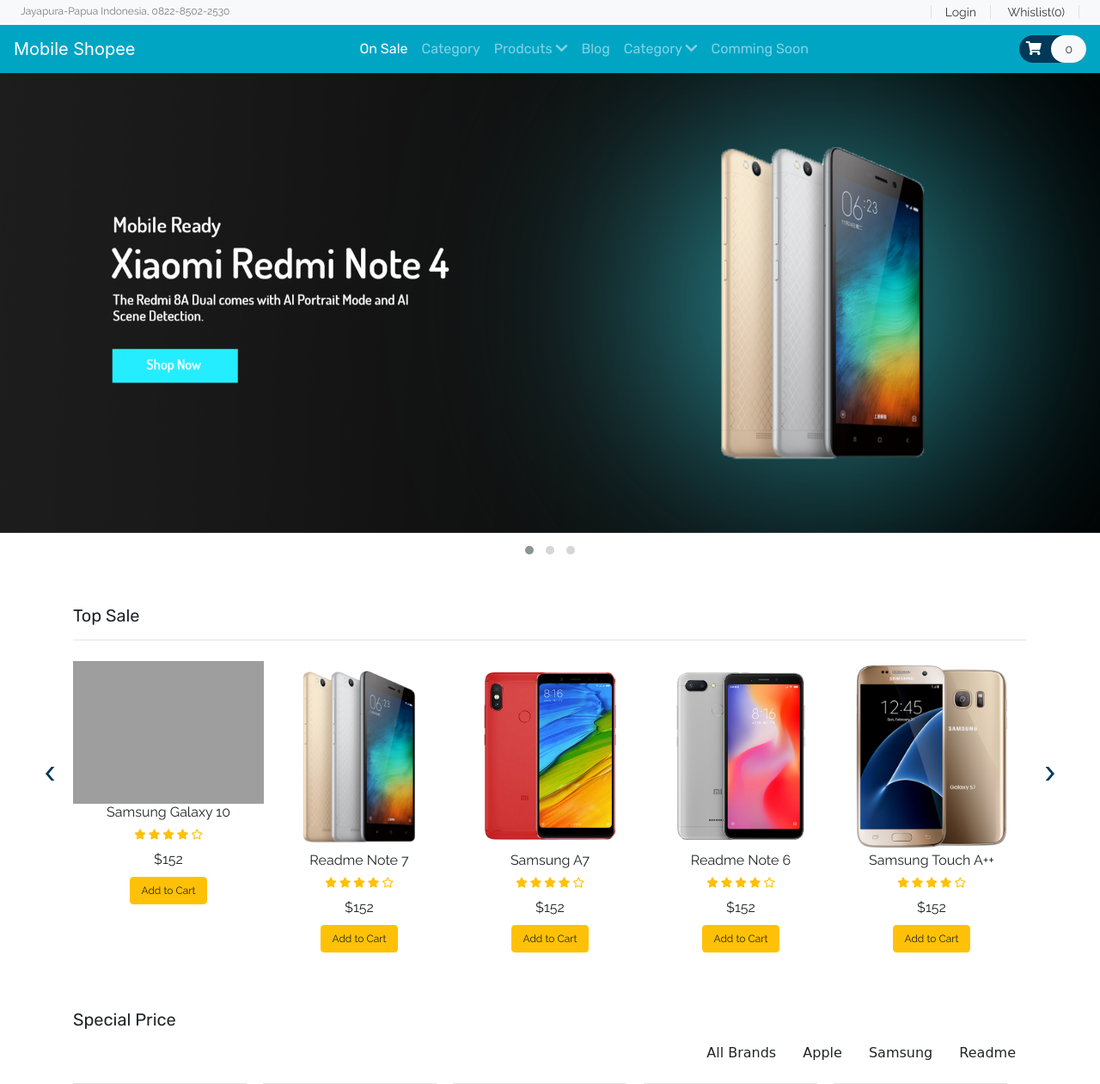
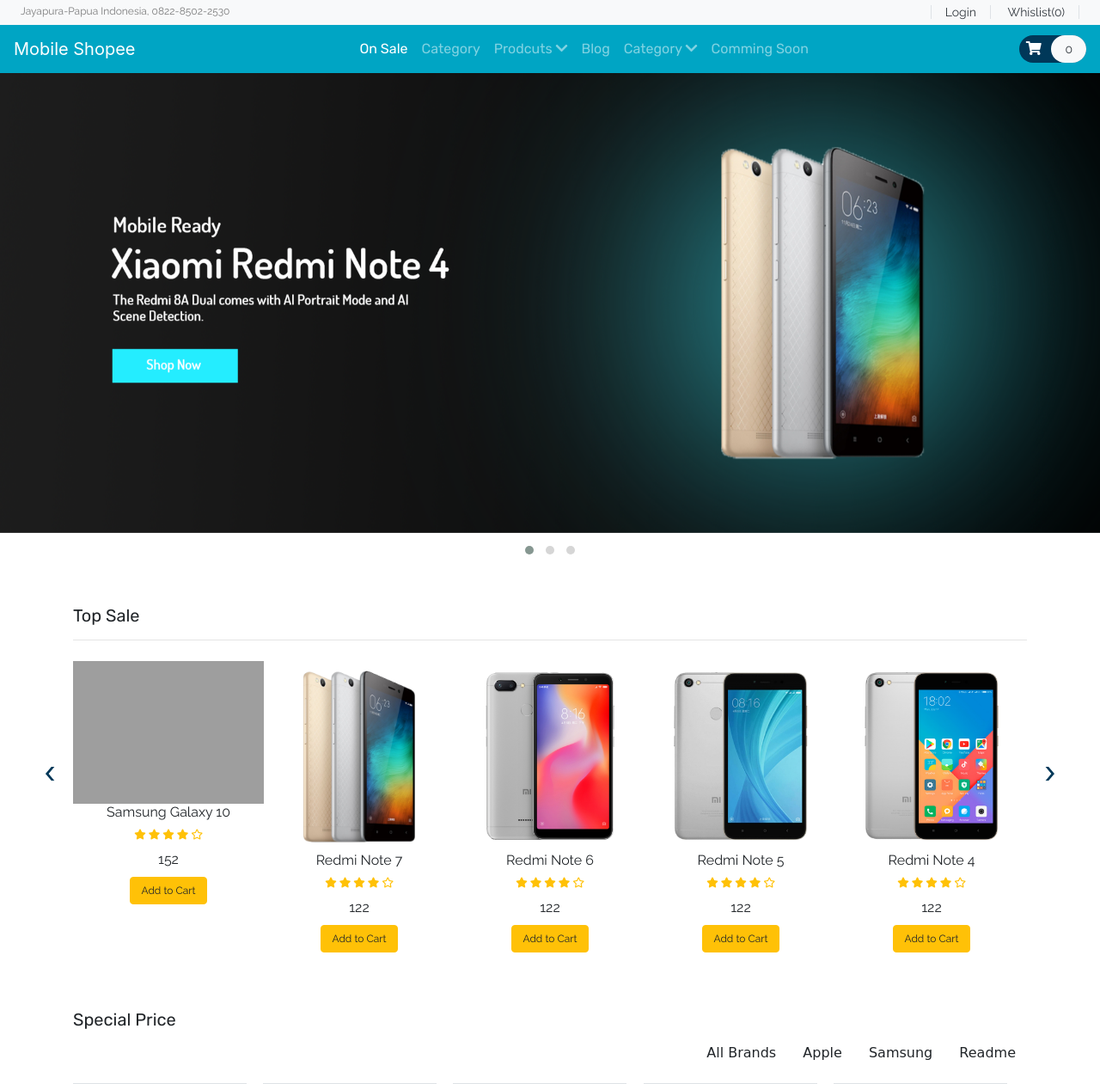
Before and after one commit to arul-25/mobile_shopee, a PHP site: page / in a window 1280 px wide. Shown: the top 1261 px of the page at 86% size. Run offline with PHP 8.4, Linux system fonts and the light colour scheme; data comes from the database, SQL or seed files in the repository; some web fonts are replaced; grey boxes are pictures that could not be loaded.

Commit message:
menampilkan data di index.php

```diff
--- a/App/Entity/EntityProduct.php
+++ b/App/Entity/EntityProduct.php
@@ -95,7 +95,7 @@ class EntityProduct
     /**
      * Get the value of item_image
      */
-    public function getImage(): string
+    public function getItem_image(): string
     {
         return $this->item_image;
     }
@@ -105,7 +105,7 @@ class EntityProduct
      *
      * @return  self
      */
-    public function setImage(string $item_image): void
+    public function setItem_image(string $item_image): void
     {
         $this->item_image = $item_image;
     }
--- a/Template/_top-sale.php
+++ b/Template/_top-sale.php
@@ -5,11 +5,12 @@
         <hr>
         <!-- Owl Carousel -->
         <div class="owl-carousel owl-theme">
+            <?php foreach ($repositoryProduct->getData() as $row) : ?>
                 <div class="item py-2">
                     <div class="product font-rale">
-                    <a href="#"><img src="./assets/products/1.png" alt="product1" class="img-fluid"></a>
+                        <a href="#"><img src="<?= $row->getItem_image(); ?>" alt="product1" class="img-fluid"></a>
                         <div class="text-center">
-                        <h6>Samsung Galaxy 10</h6>
+                            <h6><?= $row->getItem_name() ?? "unknown"; ?></h6>
                             <div class="rating text-warning font-size-12">
                                 <span><i class="fas fa-star"></i></span>
                                 <span><i class="fas fa-star"></i></span>
@@ -18,107 +19,13 @@
                                 <span><i class="far fa-star"></i></span>
                             </div>
                             <div class="price py-2">
-                            <span>$152</span>
+                                <span><?= $row->getItem_price() ?? "0"; ?></span>
                             </div>
                             <button type="submit" class="btn btn-warning font-size-12">Add to Cart</button>
                         </div>
                     </div>
                 </div>
-            <div class="item py-2">
-                <div class="product font-rale">
-                    <a href="#"><img src="./assets/products/2.png" alt="product1" class="img-fluid"></a>
-                    <div class="text-center">
-                        <h6>Readme Note 7</h6>
-                        <div class="rating text-warning font-size-12">
-                            <span><i class="fas fa-star"></i></span>
-                            <span><i class="fas fa-star"></i></span>
-                            <span><i class="fas fa-star"></i></span>
-                            <span><i class="fas fa-star"></i></span>
-                            <span><i class="far fa-star"></i></span>
-                        </div>
-                        <div class="price py-2">
-                            <span>$152</span>
-                        </div>
-                        <button type="submit" class="btn btn-warning font-size-12">Add to Cart</button>
-                    </div>
-                </div>
-            </div>
-            <div class="item py-2">
-                <div class="product font-rale">
-                    <a href="#"><img src="./assets/products/6.png" alt="product1" class="img-fluid"></a>
-                    <div class="text-center">
-                        <h6>Samsung A7</h6>
-                        <div class="rating text-warning font-size-12">
-                            <span><i class="fas fa-star"></i></span>
-                            <span><i class="fas fa-star"></i></span>
-                            <span><i class="fas fa-star"></i></span>
-                            <span><i class="fas fa-star"></i></span>
-                            <span><i class="far fa-star"></i></span>
-                        </div>
-                        <div class="price py-2">
-                            <span>$152</span>
-                        </div>
-                        <button type="submit" class="btn btn-warning font-size-12">Add to Cart</button>
-                    </div>
-                </div>
-            </div>
-            <div class="item py-2">
-                <div class="product font-rale">
-                    <a href="#"><img src="./assets/products/3.png" alt="product1" class="img-fluid"></a>
-                    <div class="text-center">
-                        <h6>Readme Note 6</h6>
-                        <div class="rating text-warning font-size-12">
-                            <span><i class="fas fa-star"></i></span>
-                            <span><i class="fas fa-star"></i></span>
-                            <span><i class="fas fa-star"></i></span>
-                            <span><i class="fas fa-star"></i></span>
-                            <span><i class="far fa-star"></i></span>
-                        </div>
-                        <div class="price py-2">
-                            <span>$152</span>
-                        </div>
-                        <button type="submit" class="btn btn-warning font-size-12">Add to Cart</button>
-                    </div>
-                </div>
-            </div>
-            <div class="item py-2">
-                <div class="product font-rale">
-                    <a href="#"><img src="./assets/products/12.png" alt="product1" class="img-fluid"></a>
-                    <div class="text-center">
-                        <h6>Samsung Touch A++</h6>
-                        <div class="rating text-warning font-size-12">
-                            <span><i class="fas fa-star"></i></span>
-                            <span><i class="fas fa-star"></i></span>
-                            <span><i class="fas fa-star"></i></span>
-                            <span><i class="fas fa-star"></i></span>
-                            <span><i class="far fa-star"></i></span>
-                        </div>
-                        <div class="price py-2">
-                            <span>$152</span>
-                        </div>
-                        <button type="submit" class="btn btn-warning font-size-12">Add to Cart</button>
-                    </div>
-                </div>
-            </div>
-            <div class="item py-2">
-                <div class="product font-rale">
-                    <a href="#"><img src="./assets/products/6.png" alt="product1" class="img-fluid"></a>
-                    <div class="text-center">
-                        <h6>Samsung A7</h6>
-                        <div class="rating text-warning font-size-12">
-                            <span><i class="fas fa-star"></i></span>
-                            <span><i class="fas fa-star"></i></span>
-                            <span><i class="fas fa-star"></i></span>
-                            <span><i class="fas fa-star"></i></span>
-                            <span><i class="far fa-star"></i></span>
-                        </div>
-                        <div class="price py-2">
-                            <span>$152</span>
-                        </div>
-                        <button type="submit" class="btn btn-warning font-size-12">Add to Cart</button>
-                    </div>
-                </div>
-            </div>
+            <?php endforeach; ?>
         </div>
         <!-- End Owl Carousel -->
     </div>
--- a/function.php
+++ b/function.php
@@ -0,0 +1,8 @@
+<?php
+
+use App\Database\DBController;
+use App\Repository\RepositoryProduct;
+
+$db = DBController::getConnection();
+
+$repositoryProduct = new RepositoryProduct($db);
--- a/index.php
+++ b/index.php
@@ -1,6 +1,10 @@
 <?php
 // require autoload composer
 require_once __DIR__ . "/vendor/autoload.php";
+
+// require function.php
+
+require_once __DIR__ . "/function.php";
 
 // include header
 include("header.php");
```
Lines whose indentation alone changed are shown as unchanged.
